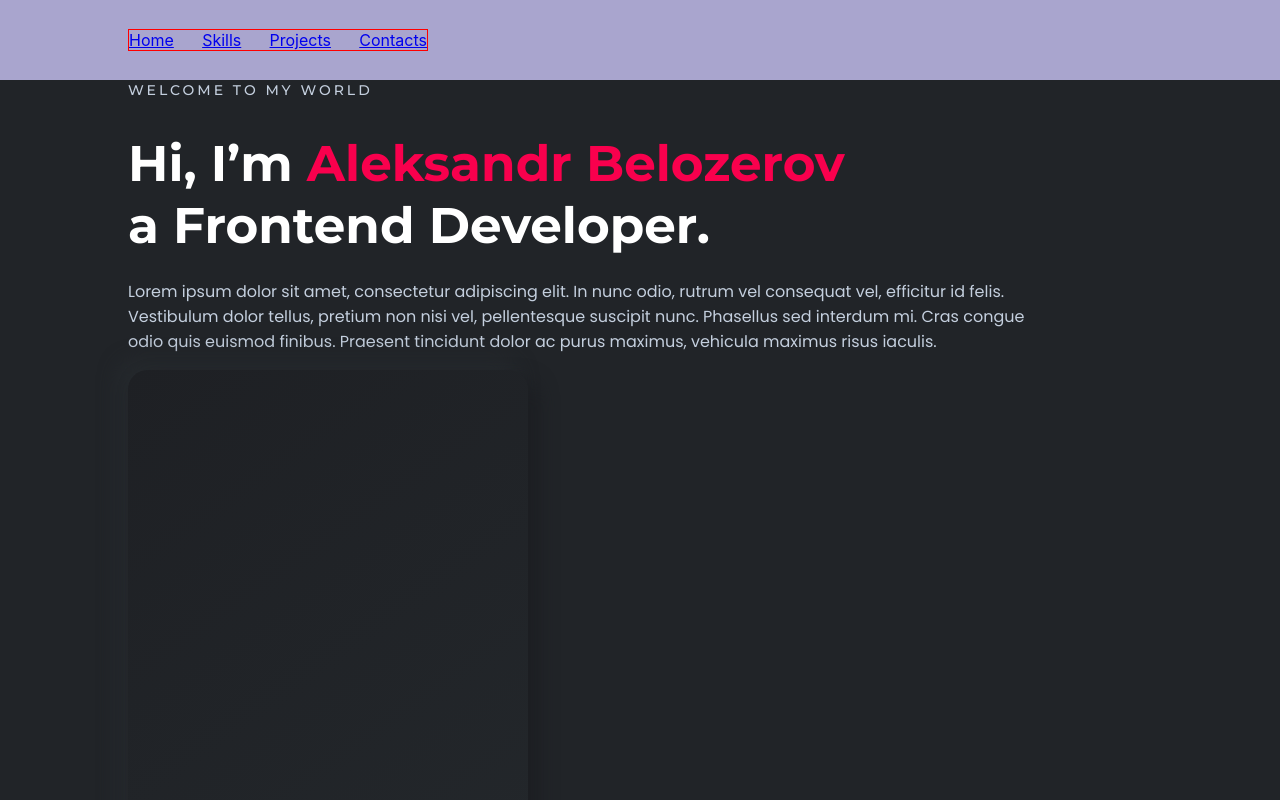
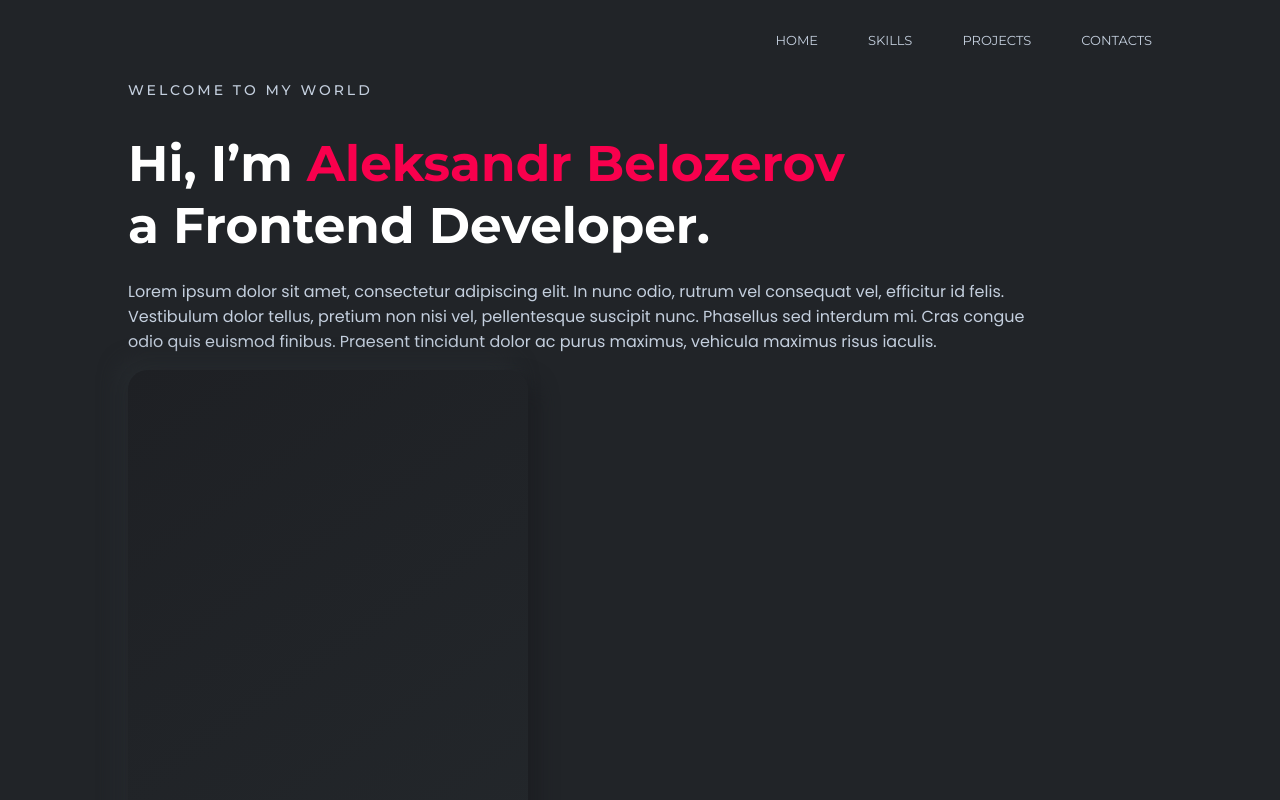
Before and after one commit to allbel/portfolio, a React (Create React App) app: page / in a window 1280 px wide. Shown: the top 800 px of the page. Built offline with nearby package versions, Linux system fonts and the light colour scheme.

Commit message:
feat: Header

```diff
--- a/src/blocks/Header/Header.module.css
+++ b/src/blocks/Header/Header.module.scss
@@ -1,6 +1,8 @@
+@import "../../common/styles/sass/variables";
+
 .header {
     height: 80px;
-    background-color: #a9a5ce;
+    background-color: $bgColor;
     display: flex;
     justify-content: flex-end;
     align-items: center;
--- a/src/blocks/Header/Header.tsx
+++ b/src/blocks/Header/Header.tsx
@@ -1,5 +1,5 @@
 import React from 'react';
-import s from './Header.module.css';
+import s from './Header.module.scss';
 import sm from '../../common/styles/container.module.css'
 import Nav from "./Nav/Nav";
 
--- a/src/blocks/Header/Nav/Nav.module.css
+++ /dev/null
@@ -1,6 +0,0 @@
-.nav {
-    border: 1px solid red;
-    width: 300px;
-    display: flex;
-    justify-content: space-between;
-}
--- /dev/null
+++ b/src/blocks/Header/Nav/Nav.module.scss
@@ -0,0 +1,25 @@
+@import "../../../common/styles/sass/variables";
+
+.nav {
+  width: 100%;
+  display: flex;
+  justify-content: flex-end;
+}
+
+.nav a {
+  margin-right: 50px;
+  text-transform: uppercase;
+  color: $lightColor;
+  transition: 0.4s;
+  font-size: 13px;
+  font-family: "Montserrat", sans-serif;
+  text-decoration: none;
+}
+
+.nav a:last-child {
+  margin-right: 0;
+}
+
+.nav a:hover {
+  color: $primaryColor;
+}
--- a/src/blocks/Header/Nav/Nav.tsx
+++ b/src/blocks/Header/Nav/Nav.tsx
@@ -1,5 +1,5 @@
 import React from 'react';
-import s from './Nav.module.css';
+import s from './Nav.module.scss';
 import {NavLink} from "react-router-dom";
 
 const Nav = () => {
```
